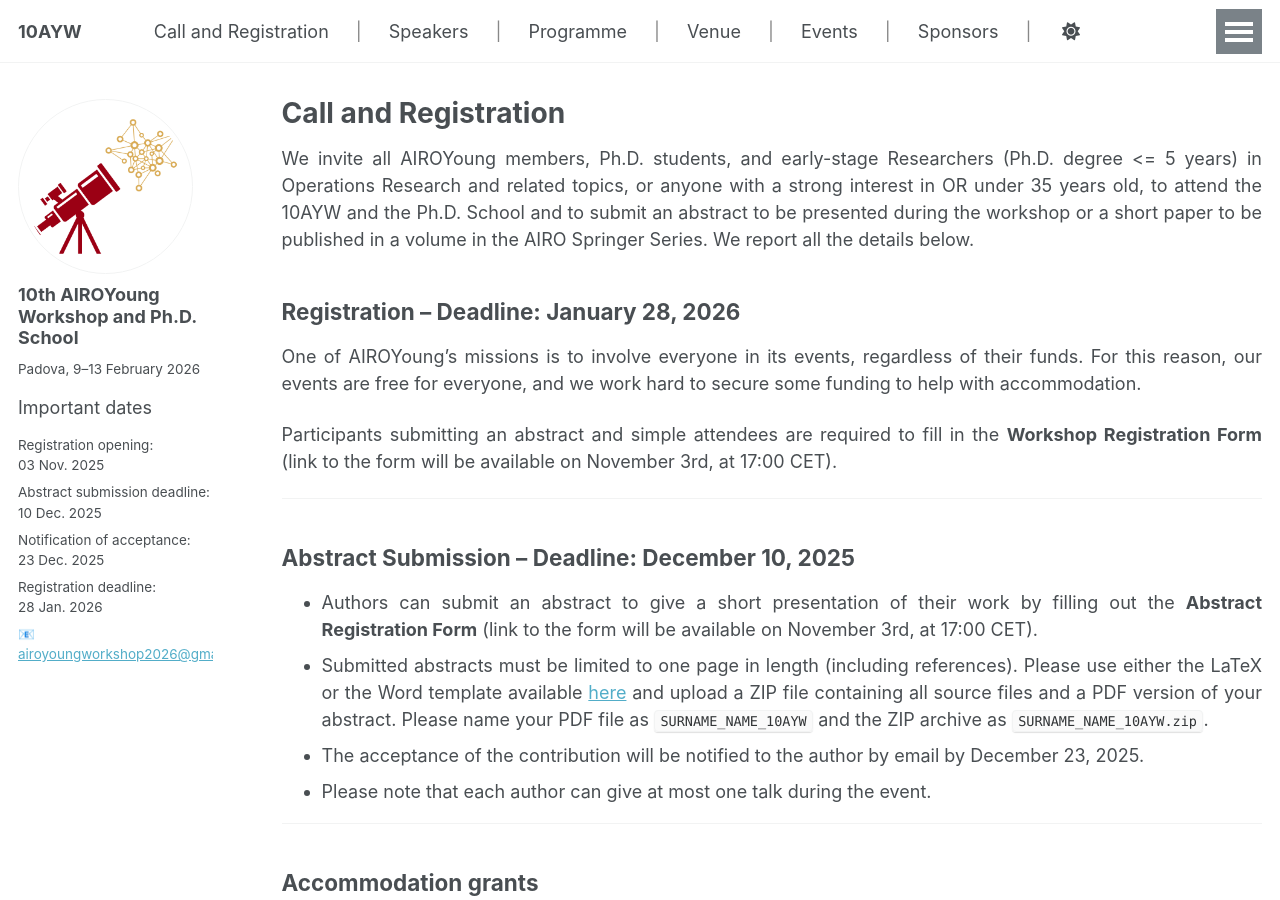
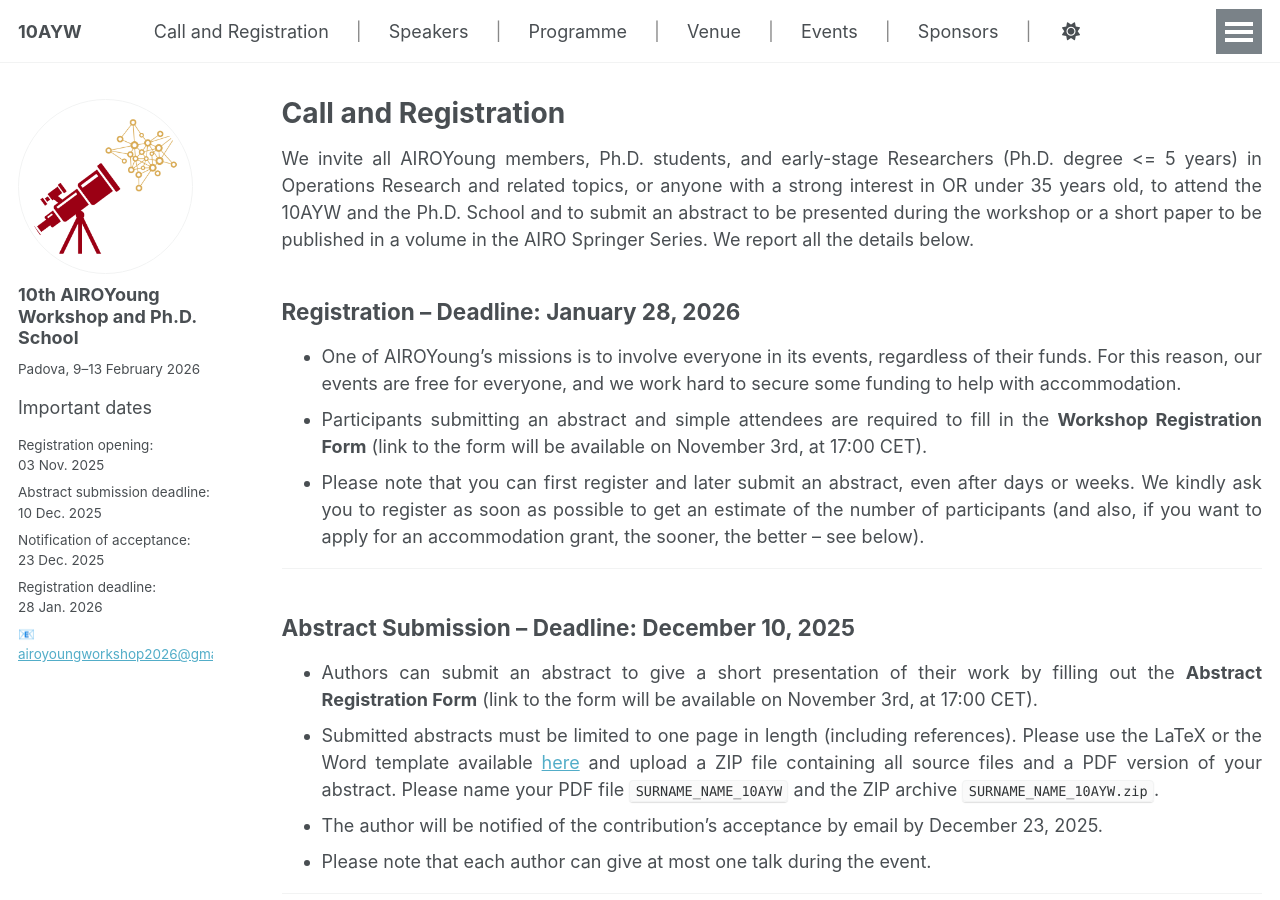
Before and after one commit to ayw2026/ayw2026.github.io, a Jekyll site: the page built from _pages/info.md, in a window 1280 px wide and 900 px high. Built offline with Jekyll 4.4.1, drawn with Linux system fonts in a browser that asks for light colours; a script that is not in the unit is left out.

Commit message:
fixed typos with Grammarly

```diff
--- a/_pages/info.md
+++ b/_pages/info.md
@@ -10,17 +10,17 @@
 
 ## Registration – Deadline: January 28, 2026
 
-One of AIROYoung's missions is to involve everyone in its events, regardless of their funds. For this reason, our events are free for everyone, and we work hard to secure some funding to help with accommodation.
-
-Participants submitting an abstract and simple attendees are required to fill in the **Workshop Registration Form** (link to the form will be available on November 3rd, at 17:00 CET).
+- One of AIROYoung's missions is to involve everyone in its events, regardless of their funds. For this reason, our events are free for everyone, and we work hard to secure some funding to help with accommodation.
+- Participants submitting an abstract and simple attendees are required to fill in the **Workshop Registration Form** (link to the form will be available on November 3rd, at 17:00 CET).
+- Please note that you can first register and later submit an abstract, even after days or weeks. We kindly ask you to register as soon as possible to get an estimate of the number of participants (and also, if you want to apply for an accommodation grant, the sooner, the better – see below).
 
 ---
 
 ## Abstract Submission – Deadline: December 10, 2025
 
 - Authors can submit an abstract to give a short presentation of their work by filling out the **Abstract Registration Form** (link to the form will be available on November 3rd, at 17:00 CET).
-- Submitted abstracts must be limited to one page in length (including references). Please use either the LaTeX or the Word template available [here](https://drive.google.com/file/d/1CvrwMNoGrqzNArSUvv-OT2wt7OgIZw5a/view?usp=share_link) and upload a ZIP file containing all source files and a PDF version of your abstract. Please name your PDF file as `SURNAME_NAME_10AYW` and the ZIP archive as `SURNAME_NAME_10AYW.zip`.
-- The acceptance of the contribution will be notified to the author by email by December 23, 2025.
+- Submitted abstracts must be limited to one page in length (including references). Please use  the LaTeX or the Word template available [here](https://drive.google.com/file/d/1CvrwMNoGrqzNArSUvv-OT2wt7OgIZw5a/view?usp=share_link) and upload a ZIP file containing all source files and a PDF version of your abstract. Please name your PDF file `SURNAME_NAME_10AYW` and the ZIP archive `SURNAME_NAME_10AYW.zip`.
+- The author will be notified of the contribution's acceptance by email by December 23, 2025.
 - Please note that each author can give at most one talk during the event.
 
 ---
```
